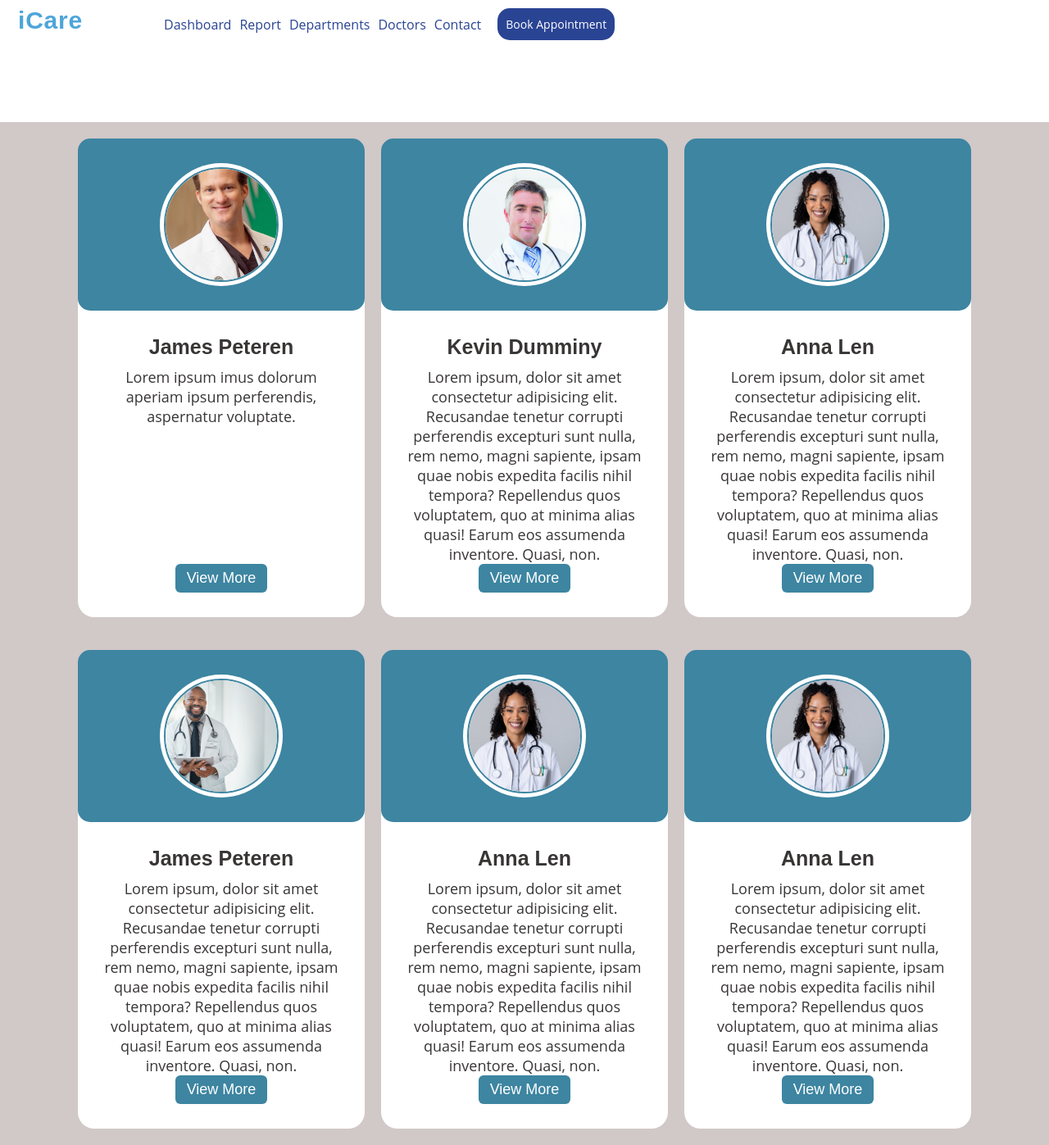
After one commit to OishyRaquib/iCare-CSC455, a PHP site: page /doctor.html in a window 1280 px wide. The commit adds this page. Shown: the whole page at 82% size. Run offline with PHP 8.4, Linux system fonts and the light colour scheme.

Commit message:
doctorlist added

```diff
--- /dev/null
+++ b/assets/css/doctor.css
@@ -0,0 +1,181 @@
+*{
+    margin: 0;
+    padding: 0;
+    box-sizing: border-box;
+}
+
+section, .card-container{
+    background-color: rgba(172, 155, 155, 0.548);
+}
+
+.card-container{
+    margin-top: 100px;
+    min-height: 100vh;
+    display: flex;
+    align-items: center;
+    justify-content: center;
+    flex-wrap: wrap;
+
+}
+
+.card{
+    width: 350px;
+    border-radius: 20px;
+    background-color: white;
+    margin: 20px 10px;
+}
+
+.card-image{
+    border-radius: 50%;
+    height: 150px;
+    width: 150px;
+    position: relative;
+    background-color: white;
+    padding: 5px;
+}
+.card-image .image{
+    height: 100%;
+    width: 100%;
+    object-fit: cover;
+    border-radius: 50%;
+    border: 2px solid #3D85A1;
+}
+
+.card-image, .card-contents{
+    margin: 20px 0;
+}
+
+.image-contents{
+    position: relative;
+}
+
+.overlay{
+    position: absolute;
+    left: 0;
+    top: 0;
+    height: 100%;
+    width: 100%;
+    background-color: #3D85A1;
+    border-radius: 15px 15px 15px 15px;
+}
+
+.image-contents, .card-contents{
+    padding: 10px 15px;
+    display: flex;
+    align-items: center;
+    flex-direction: column;
+
+}
+
+.doctor-name{
+    font-size: 25px;
+    color: rgb(56, 53, 53);
+}
+
+.info{
+    padding: 10px;
+    height: 210px;
+    font-size: 18px;
+    color: rgb(56, 53, 53);
+    text-align: center;
+}
+
+.main-btn{
+    border: none;
+    font-size: 18px;
+    color: white;
+    padding: 7px 14px;
+    background-color: rgb(61, 133, 161);
+    border-radius: 6px;
+    margin-top: 40px;
+    cursor: pointer;
+    transition: all 0.2s ease;
+}
+
+.main-btn:hover{
+    background-color: rgb(137, 178, 224);
+}
+
+
+body {
+    font-family: "Open Sans", sans-serif;
+    color: #4EA5D9;
+  }
+
+  a {
+    color: #2A4494;
+    text-decoration: none;
+  }
+
+  a:hover {
+    color: #44CFCB;
+    /* text-decoration: underline; */
+  }
+
+  h1,
+  h2,
+  h3,
+  h4,
+  h5,
+  h6 {
+    font-family: "Raleway", sans-serif;
+  }
+
+  #header {
+    background: #fff;
+  }
+
+
+  #header .logo {
+    font-size: 30px;
+    padding-left: 10px;
+    padding-top: 20px;
+    line-height: 1;
+    font-weight: 700;
+    letter-spacing: 0.8px;
+    font-family: "Poppins", sans-serif;
+    position: relative;
+    margin-top: -10px;
+
+    margin-left: 12px;
+  }
+
+  #header .logo a {
+    color: #4EA5D9;
+    text-decoration: none;
+  }
+
+
+
+  .appointment-btn {
+    margin-left: 10px;
+    padding: 10px;
+    background: #2A4494;
+    color: #fff;
+    border-radius: 15px;
+    text-decoration: none;
+    font-size: 14px;
+    display: inline-block;
+  }
+
+  .appointment-btn:hover {
+    background-color: #4EA5D9;
+    color: #fff;
+  }
+
+  .navbar{
+    margin-left: 100px;
+  }
+  .navbar ul {
+    margin: 0;
+    padding-left: 100px;
+    display: flex;
+    list-style: none;
+    align-items: center;
+    margin-top: -30px;
+  }
+
+  .navbar li {
+    position: relative;
+    padding-right: 10px;
+  }
--- a/department.html
+++ b/department.html
@@ -66,7 +66,7 @@
       </div>
 
       <div class="contant">
-        <a class="nav-link" href="#about">View doctor</a>
+        <a class="nav-link" href="doctor.html">View doctor</a>
       </div>
 
 
--- /dev/null
+++ b/doctor.html
@@ -0,0 +1,164 @@
+<!DOCTYPE html>
+<html lang="en">
+
+<head>
+    <meta charset="UTF-8">
+    <meta http-equiv="X-UA-Compatible" content="IE=edge">
+    <meta name="viewport" content="width=device-width, initial-scale=1.0">
+    <title>Document</title>
+    <link rel="stylesheet" href="assets/css/doctor.css">
+</head>
+
+
+
+
+<body>
+
+
+    <header id="header" class="fixed-top">
+        <div class="container">
+
+
+            <h1 class="logo me-auto"><a href="index.html">iCare</a></h1>
+           <!-- navbar-->
+          <nav id="navbar" class="navbar navbar-light">
+            <ul>
+
+              <li><a class="nav-link scrollto active" href="index.html">Dashboard</a></li>
+              <li><a class="nav-link scrollto" href="#about">Report</a></li>
+
+              <li><a class="nav-link scrollto" href="department.html">Departments</a></li>
+              <li><a class="nav-link scrollto" href="#doctors">Doctors</a></li>
+              <li><a class="nav-link scrollto" href="#contact">Contact</a></li>
+              <li><a href="department.html" class="appointment-btn scrollto"><span class="d-none d-md-inline">Book </span> Appointment</a></li>
+            </ul>
+          </nav><!-- .navbar -->
+        </div>
+      </header>
+
+
+
+
+
+
+
+
+
+    <section class="card-container">
+        <div class="card">
+            <div class="image-contents">
+                <span class="overlay"></span>
+                <div class="card-image">
+                    <img src="assets/images/doctor-1.jpg" alt="doctor-1" class="image">
+                </div>
+            </div>
+
+            <div class="card-contents">
+                <h2 class="doctor-name">James Peteren</h2>
+                <p class="info">Lorem ipsum imus dolorum aperiam ipsum perferendis, aspernatur
+                    voluptate.</p>
+                <button class="main-btn">View More</button>
+            </div>
+        </div>
+
+        <div class="card">
+            <div class="image-contents">
+                <span class="overlay"></span>
+                <div class="card-image">
+                    <img src="assets/images/doctor-2.jpg" alt="doctor-2" class="image">
+                </div>
+            </div>
+
+            <div class="card-contents">
+                <h2 class="doctor-name">Kevin Dumminy</h2>
+                <p class="info">Lorem ipsum, dolor sit amet consectetur adipisicing elit. Recusandae tenetur
+                    corrupti perferendis excepturi sunt nulla, rem nemo, magni sapiente, ipsam quae nobis expedita
+                    facilis nihil tempora? Repellendus quos voluptatem, quo at minima alias quasi! Earum eos assumenda
+                    inventore. Quasi, non.</p>
+                <button class="main-btn">View More</button>
+            </div>
+        </div>
+
+        <div class="card">
+            <div class="image-contents">
+                <span class="overlay"></span>
+                <div class="card-image">
+                    <img src="assets/images/doctor-3.jpg" alt="doctor-3" class="image">
+                </div>
+            </div>
+
+            <div class="card-contents">
+                <h2 class="doctor-name">Anna Len</h2>
+                <p class="info">Lorem ipsum, dolor sit amet consectetur adipisicing elit. Recusandae tenetur
+                    corrupti perferendis excepturi sunt nulla, rem nemo, magni sapiente, ipsam quae nobis expedita
+                    facilis nihil tempora? Repellendus quos voluptatem, quo at minima alias quasi! Earum eos assumenda
+                    inventore. Quasi, non.</p>
+                <button class="main-btn">View More</button>
+            </div>
+        </div>
+
+
+        <div class="card">
+            <div class="image-contents">
+                <span class="overlay"></span>
+                <div class="card-image">
+                    <img src="assets/images/doctor-4.jpg" alt="doctor-1" class="image">
+                </div>
+            </div>
+
+            <div class="card-contents">
+                <h2 class="doctor-name">James Peteren</h2>
+                <p class="info">Lorem ipsum, dolor sit amet consectetur adipisicing elit. Recusandae tenetur
+                    corrupti perferendis excepturi sunt nulla, rem nemo, magni sapiente, ipsam quae nobis expedita
+                    facilis nihil tempora? Repellendus quos voluptatem, quo at minima alias quasi! Earum eos assumenda
+                    inventore. Quasi, non.</p>
+                <button class="main-btn">View More</button>
+            </div>
+
+
+
+        </div>
+
+
+        <div class="card">
+            <div class="image-contents">
+                <span class="overlay"></span>
+                <div class="card-image">
+                    <img src="assets/images/doctor-3.jpg" alt="doctor-3" class="image">
+                </div>
+            </div>
+
+            <div class="card-contents">
+                <h2 class="doctor-name">Anna Len</h2>
+                <p class="info">Lorem ipsum, dolor sit amet consectetur adipisicing elit. Recusandae tenetur
+                    corrupti perferendis excepturi sunt nulla, rem nemo, magni sapiente, ipsam quae nobis expedita
+                    facilis nihil tempora? Repellendus quos voluptatem, quo at minima alias quasi! Earum eos assumenda
+                    inventore. Quasi, non.</p>
+                <button class="main-btn">View More</button>
+            </div>
+        </div>
+
+
+        <div class="card">
+            <div class="image-contents">
+                <span class="overlay"></span>
+                <div class="card-image">
+                    <img src="assets/images/doctor-3.jpg" alt="doctor-3" class="image">
+                </div>
+            </div>
+
+            <div class="card-contents">
+                <h2 class="doctor-name">Anna Len</h2>
+                <p class="info">Lorem ipsum, dolor sit amet consectetur adipisicing elit. Recusandae tenetur
+                    corrupti perferendis excepturi sunt nulla, rem nemo, magni sapiente, ipsam quae nobis expedita
+                    facilis nihil tempora? Repellendus quos voluptatem, quo at minima alias quasi! Earum eos assumenda
+                    inventore. Quasi, non.</p>
+                <button class="main-btn">View More</button>
+            </div>
+        </div>
+
+
+    </section>
+</body>
+
+</html>
--- a/index.html
+++ b/index.html
@@ -5,6 +5,7 @@
     <meta http-equiv="X-UA-Compatible" content="IE=edge" />
 
     <link rel="stylesheet" href="assets/css/index.css" />
+
 
     <meta name="viewport" content="width=device-width, initial-scale=1.0" />
     <title>Document</title>
@@ -23,7 +24,7 @@
             <li><a class="nav-link scrollto" href="#about">Report</a></li>
 
             <li><a class="nav-link scrollto" href="department.html">Departments</a></li>
-            <li><a class="nav-link scrollto" href="#doctors">Doctors</a></li>
+            <li><a class="nav-link scrollto" href="doctor.html">Doctors</a></li>
             <li><a class="nav-link scrollto" href="#contact">Contact</a></li>
             <li><a href="department.html" class="appointment-btn scrollto"><span class="d-none d-md-inline">Book </span> Appointment</a></li>
           </ul>
```
Also changed, not shown: assets/css/dept.css (+4 -4 lines), assets/images/doctor-1.jpg (added), assets/images/doctor-2.jpg (added), assets/images/doctor-3.jpg (added), assets/images/doctor-4.jpg (added).
